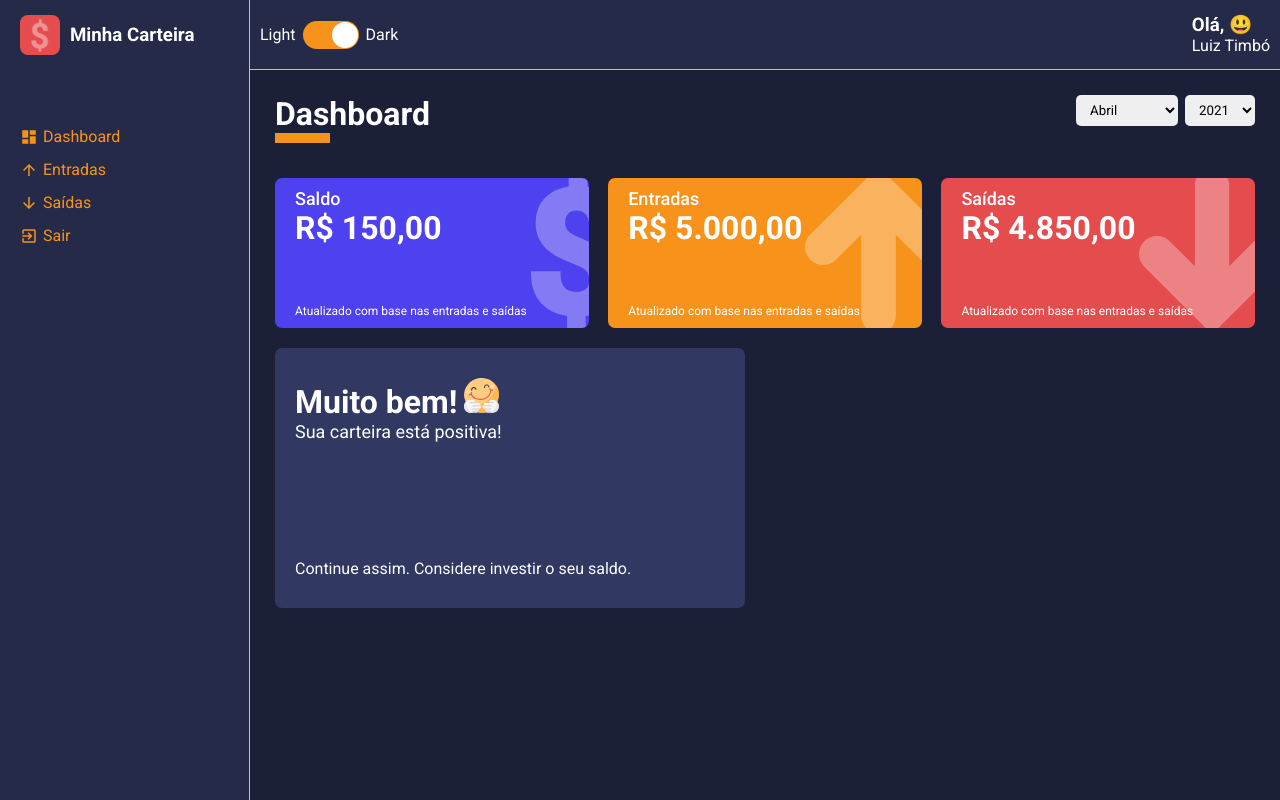
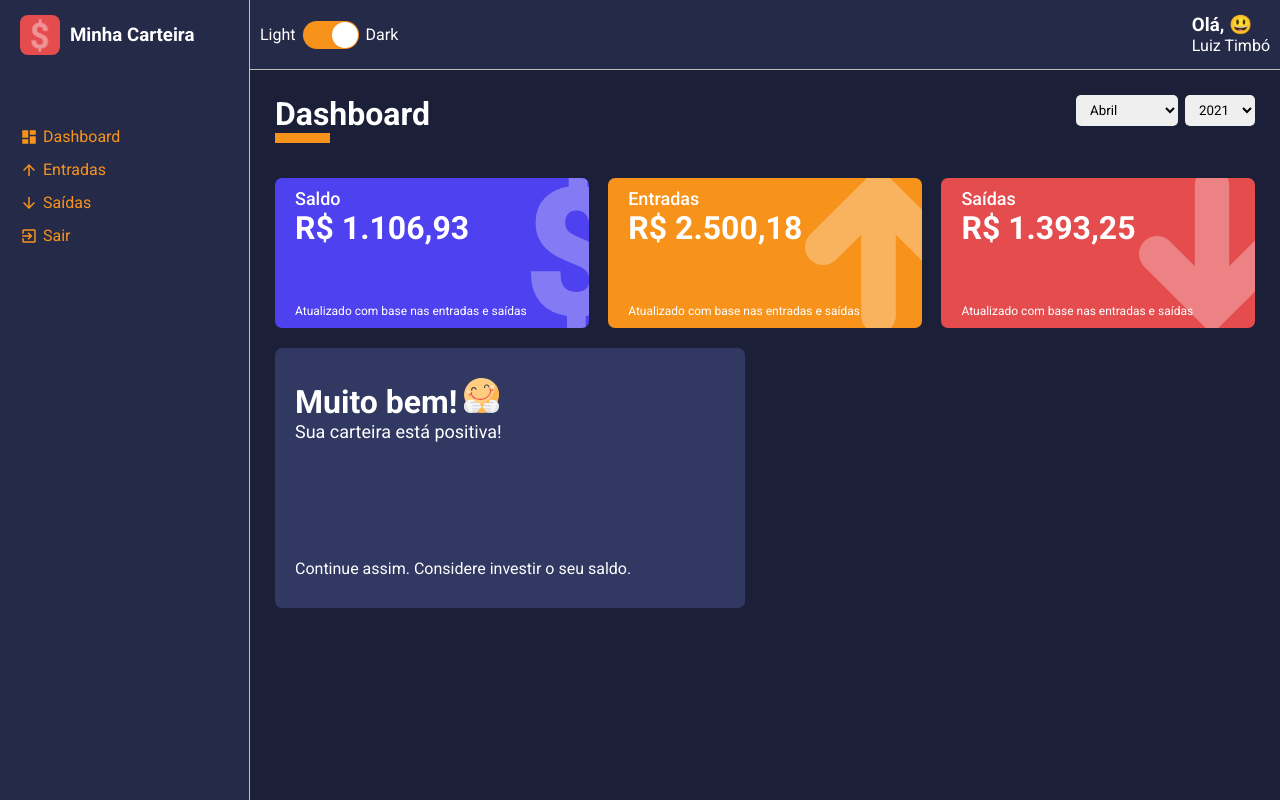
Before and after one commit to LuizTimboAlcantara/minha_carteira_react_typescript, a React (Create React App) app: page /dashboard in a window 1280 px wide. Built offline with nearby package versions, Linux system fonts and the light colour scheme.

Commit message:
Alterando WalletBox e MessageBox.

```diff
--- a/src/pages/Dashboard/index.tsx
+++ b/src/pages/Dashboard/index.tsx
@@ -11,6 +11,7 @@ import listOfMonths from "../../utils/months";
 
 import happyImg from "../../assets/happy.svg";
 import sadImg from "../../assets/sad.svg";
+import grinningImg from "../../assets/grinning.svg";
 
 import { Container, Content } from "./styles";
 
@@ -47,6 +48,75 @@ const Dashboard: React.FC = () => {
     });
   }, []);
 
+  const totalExpenses = useMemo(() => {
+    let total: number = 0;
+
+    expenses.forEach((item) => {
+      const date = new Date(item.date);
+      const month = date.getMonth() + 1;
+      const year = date.getFullYear();
+
+      if (month === monthSelected && year === yearSelected) {
+        try {
+          total += Number(item.amount);
+        } catch (error) {
+          throw new Error("Invalid amount! Amount mist be number.");
+        }
+      }
+    });
+
+    return total;
+  }, [monthSelected, yearSelected]);
+
+  const totalGains = useMemo(() => {
+    let total: number = 0;
+
+    gains.forEach((item) => {
+      const date = new Date(item.date);
+      const month = date.getMonth() + 1;
+      const year = date.getFullYear();
+
+      if (month === monthSelected && year === yearSelected) {
+        try {
+          total += Number(item.amount);
+        } catch (error) {
+          throw new Error("Invalid amount! Amount mist be number.");
+        }
+      }
+    });
+
+    return total;
+  }, [monthSelected, yearSelected]);
+
+  const totalBalance = useMemo(() => {
+    return totalGains - totalExpenses;
+  }, [totalGains, totalExpenses]);
+
+  const message = useMemo(() => {
+    if (totalBalance < 0) {
+      return {
+        title: "Que triste!",
+        description: "Neste mês, você gsatou mais do que deveria.",
+        footerText: "Verifique seus gastos e tente cortar algumas coisas desnecessárias.",
+        icon: sadImg,
+      };
+    } else if (totalBalance == 0) {
+      return {
+        title: "Ufaaa!",
+        description: "Neste mês, você gsatou exatamente o que ganhou.",
+        footerText: "Tenha cuidado. No próximo mês tente poupar o seu dinheiro!",
+        icon: grinningImg,
+      };
+    } else {
+      return {
+        title: "Muito bem!",
+        description: "Sua carteira está positiva!",
+        footerText: "Continue assim. Considere investir o seu saldo.",
+        icon: happyImg,
+      };
+    }
+  }, [totalBalance]);
+
   const handleMonthSelected = (month: string) => {
     try {
       const parseMonth = Number(month);
@@ -73,15 +143,10 @@ const Dashboard: React.FC = () => {
       </ContentHeader>
 
       <Content>
-        <WalletBox title="Saldo" amount={150.0} footerlabel="Atualizado com base nas entradas e saídas" icon="dolar" color="#4E41F0" />
-        <WalletBox title="Entradas" amount={5000.0} footerlabel="Atualizado com base nas entradas e saídas" icon="arrowUp" color="#F7931B" />
-        <WalletBox title="Saídas" amount={4850.0} footerlabel="Atualizado com base nas entradas e saídas" icon="arrowDown" color="#E44C4E" />
-        <MessageBox
-          title="Muito bem!"
-          description="Sua carteira está positiva!"
-          footerText="Continue assim. Considere investir o seu saldo."
-          icon={happyImg}
-        />
+        <WalletBox title="Saldo" amount={totalBalance} footerlabel="Atualizado com base nas entradas e saídas" icon="dolar" color="#4E41F0" />
+        <WalletBox title="Entradas" amount={totalGains} footerlabel="Atualizado com base nas entradas e saídas" icon="arrowUp" color="#F7931B" />
+        <WalletBox title="Saídas" amount={totalExpenses} footerlabel="Atualizado com base nas entradas e saídas" icon="arrowDown" color="#E44C4E" />
+        <MessageBox title={message.title} description={message.description} footerText={message.footerText} icon={message.icon} />
       </Content>
     </Container>
   );
```
